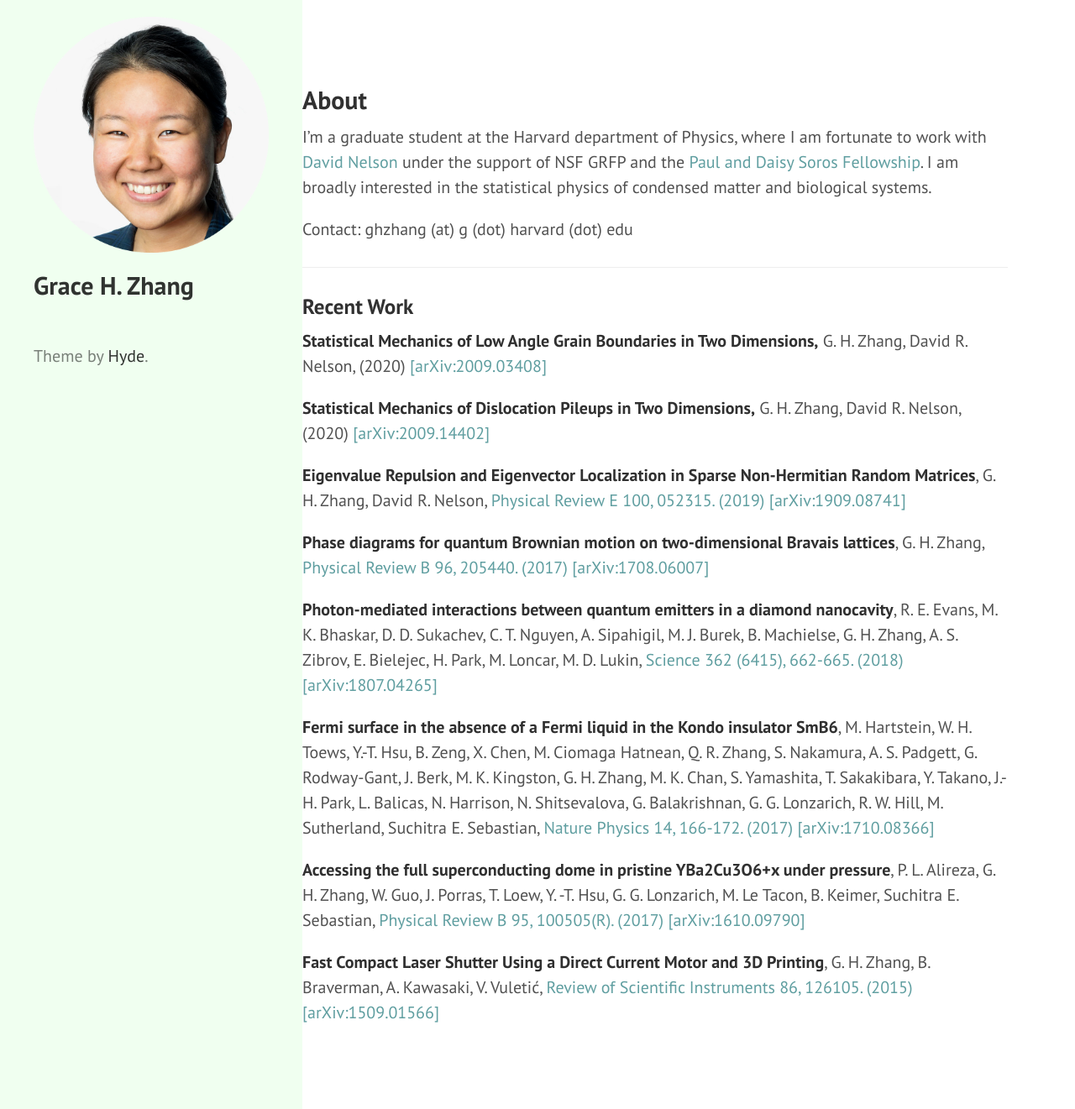
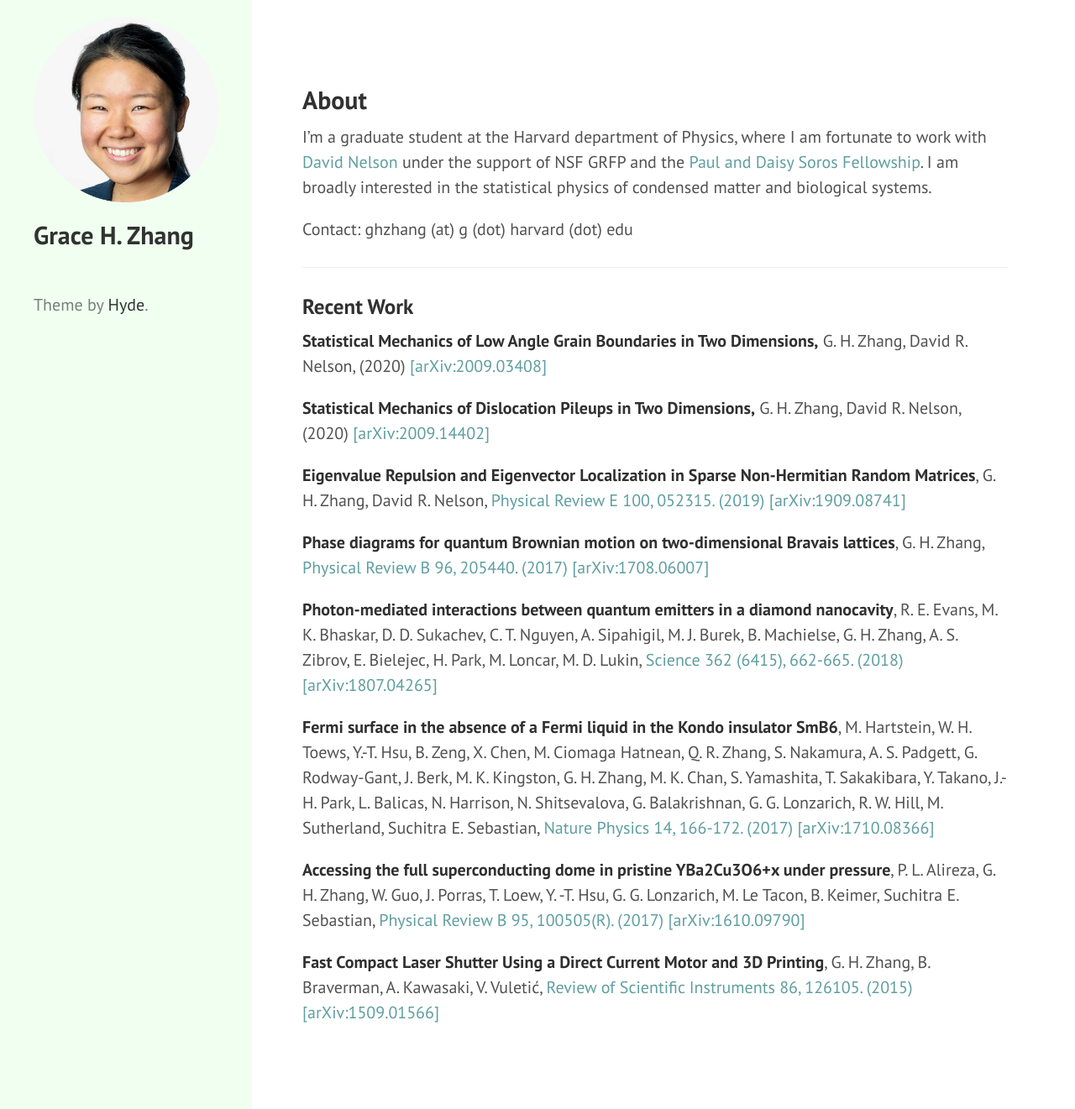
Before and after one commit to ghzhang0/ghzhang0.github.io, a Jekyll site: the page built from index.markdown, in a window 1280 px wide and 1321 px high. Shown: the whole window at 84% size. Built offline with Jekyll 4.4.1, drawn with Linux system fonts in a browser that asks for light colours.

Commit message:
Update hyde.css

```diff
--- a/public/css/hyde.css
+++ b/public/css/hyde.css
@@ -65,7 +65,7 @@ html {
     top: 0;
     left: 0;
     bottom: 0;
-    width: 18rem;
+    width: 15rem;
     text-align: left;
   }
 }
```
